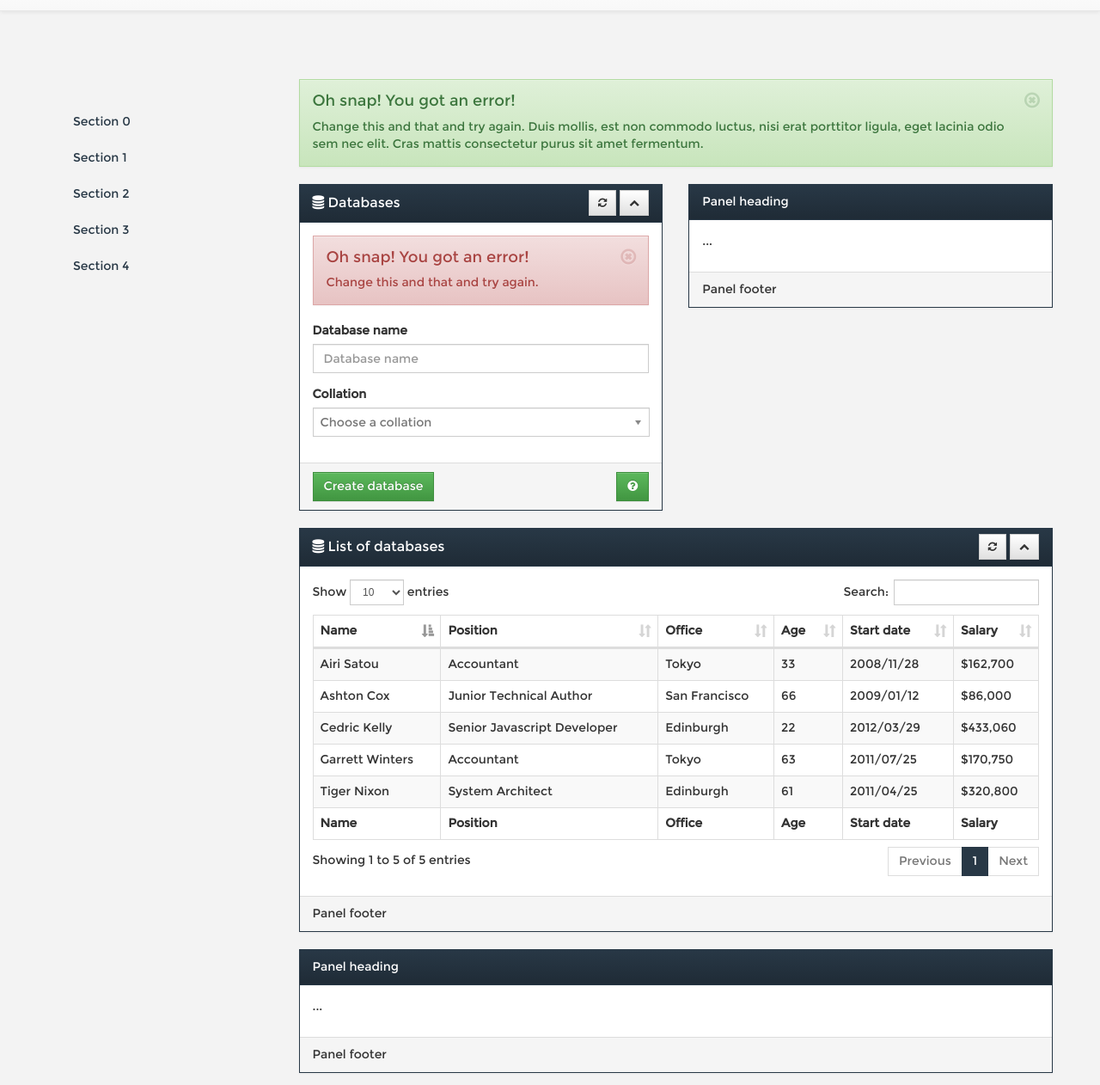
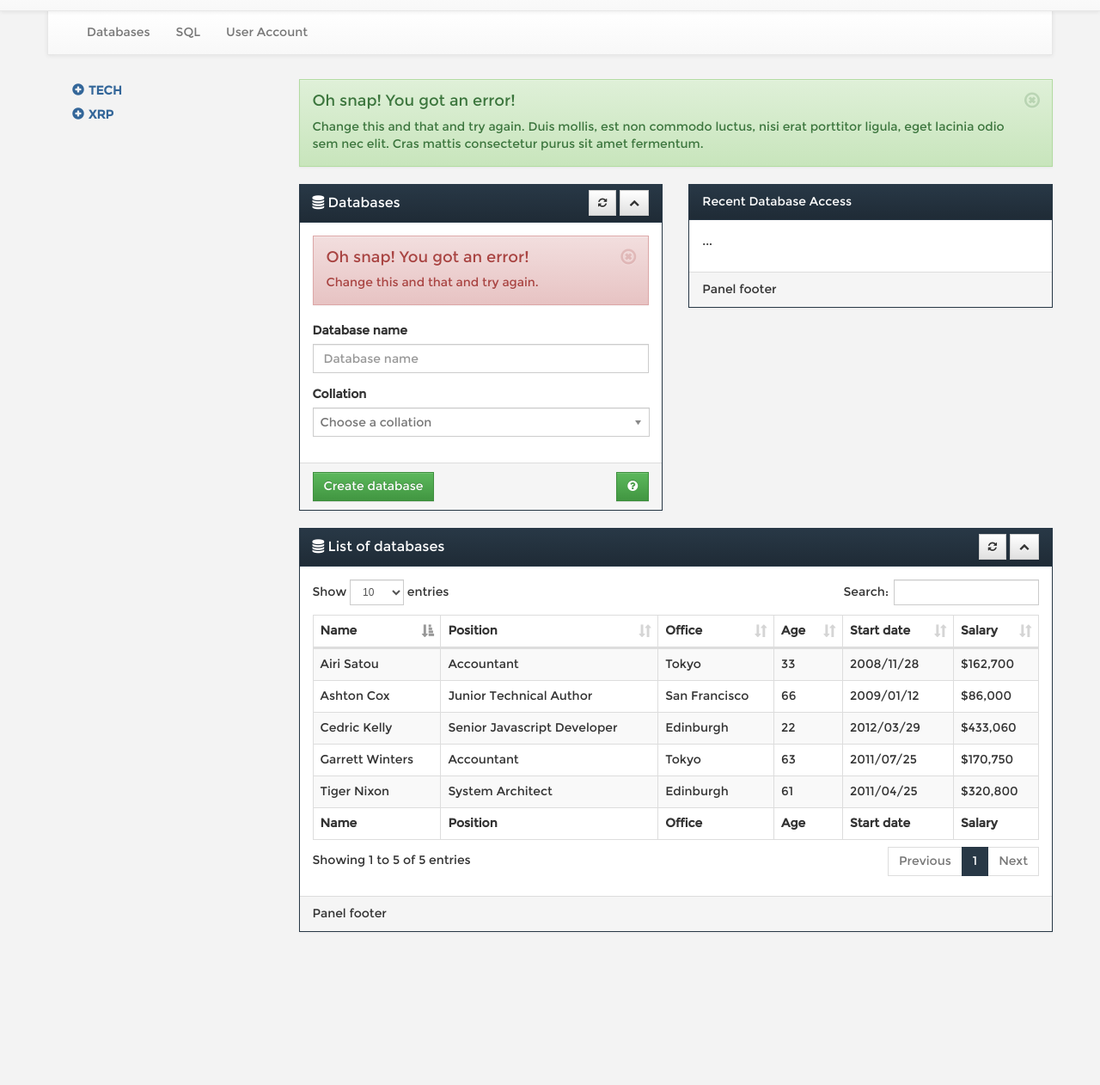
Before and after one commit to nodemyadmin/nodemyadmin-web, a website: page static-html/dashboard.html in a window 1280 px wide. Shown: the part 38-1300 px from the top of the page at 86% size. After the commit the page ends 1142 px from the top, so only its background shows below. Drawn offline with Linux system fonts and the light colour scheme.

Commit message:
updates tree

```diff
--- a/static-html/dashboard.html
+++ b/static-html/dashboard.html
@@ -11,6 +11,7 @@
         <link rel="stylesheet" type="text/css" href="styles/custom.css">
         <link rel="stylesheet" type="text/css" href="styles/chosen/bootstrap-chosen.css">
         <link rel="stylesheet" type="text/css" href="styles/dataTables.bootstrap.css">
+        <link rel="stylesheet" type="text/css" href="styles/treeview.css">
     </head>
     <body>
         <nav class="navbar navbar-default navbar-fixed-top" role="banner">
@@ -71,60 +72,65 @@
         <div id="masthead">
             <div class="container">
                 <div class="row">
-                    <div class="col-md-9">
-
-                    </div>
-                    </div class="col-md-3">
-
-                    </div>
-                    <!-- <nav class="navbar navbar-default" role="banner">
+                    <nav class="navbar navbar-default" role="banner">
                         <div class="container">
                             <nav class="collapse navbar-collapse" role="navigation">
-
-                                <div class="col-md-9">
-                                    <ol class="breadcrumb">
-                                        <li><a href="#">Home</a></li>
-                                        <li class="active">Dashboard</li>
-                                    </ol>
-                                </div>
-
-                                <div class="col-md-3">
-                                    <ul class="nav navbar-nav navbar-right">
-                                        <li class="dropdown">
-                                            <a href="#" class="dropdown-toggle" data-toggle="dropdown" role="button" aria-expanded="false">Quick Switch 1 <span class="caret"></span></a>
-                                            <ul class="dropdown-menu" role="menu">
+                                <ul class="nav navbar-nav">
                                     <li>
-                                                    <a href="#" target="_blank">Item 1</a>
+                                        <a href="#">Databases</a>
+                                    </li>
+                                    <li>
+                                        <a href="#">SQL</a>
+                                    </li>
+                                    <li>
+                                        <a href="#">User Account</a>
                                     </li>
                                 </ul>
-                                        </li>
-                                    </ul>
-                                </div>
-
                             </nav>
                         </div>
-                    </nav> -->
+                    </nav>
                 </div>
             </div>
         </div>
         <div class="container">
             <div class="row">
                 <div class="col-md-3" id="leftCol">
-                    <ul class="nav nav-stacked" id="sidebar">
-                        <li>
-                            <a href="#sec0">Section 0</a>
+                    <ul id="databases">
+                        <li><a href="#">TECH</a>
+                            <ul>
+                                <li>Company Maintenance</li>
+                                <li>Employees
+                                    <ul>
+                                        <li>Reports
+                                            <ul>
+                                                <li>Report1</li>
+                                                <li>Report2</li>
+                                                <li>Report3</li>
+                                            </ul>
                                         </li>
-                        <li>
-                            <a href="#sec1">Section 1</a>
+                                        <li>Employee Maint.</li>
+                                    </ul>
                                 </li>
-                        <li>
-                            <a href="#sec2">Section 2</a>
+                                <li>Human Resources</li>
+                            </ul>
                         </li>
-                        <li>
-                            <a href="#sec3">Section 3</a>
+                        <li>XRP
+                            <ul>
+                                <li>Company Maintenance</li>
+                                <li>Employees
+                                    <ul>
+                                        <li>Reports
+                                            <ul>
+                                                <li>Report1</li>
+                                                <li>Report2</li>
+                                                <li>Report3</li>
+                                            </ul>
                                         </li>
-                        <li>
-                            <a href="#sec4">Section 4</a>
+                                        <li>Employee Maint.</li>
+                                    </ul>
+                                </li>
+                                <li>Human Resources</li>
+                            </ul>
                         </li>
                     </ul>
                 </div>
@@ -185,7 +191,7 @@
 
                         <div class="col-md-6 pad-right">
                             <div class="panel panel-primary">
-                                <div class="panel-heading">Panel heading</div>
+                                <div class="panel-heading">Recent Database Access</div>
                                 <div class="panel-body">
                                     <p>...</p>
                                 </div>
@@ -356,17 +362,6 @@
                             <div class="panel-footer">Panel footer</div>
                         </div>
                     </div>
-
-                    <div class="row">
-                        <div class="panel panel-primary">
-                            <div class="panel-heading">Panel heading</div>
-                            <div class="panel-body">
-                                <p>...</p>
-                            </div>
-                            <div class="panel-footer">Panel footer</div>
-                        </div>
-                    </div>
-
                 </div>
             </div>
         </div><script type="text/javascript" src="styles/jquery.min.js">
@@ -377,5 +372,6 @@
 
 <script type="text/javascript" src="scripts/dataTables.min.js"></script>
 <script type="text/javascript" src="scripts/dataTables.bootstrap.js"></script>
+<script type="text/javascript" src="scripts/treeview.js"></script>
     </body>
 </html>
--- a/static-html/scripts/script.js
+++ b/static-html/scripts/script.js
@@ -17,4 +17,7 @@ $(document).ready(function() { /* activate sidebar */
 	$('.chosen-select').chosen();
 
 	$('#databaseList').dataTable();
+
+	$('#databases').treed();
+
 });
```
Lines whose indentation alone changed are shown as unchanged.
